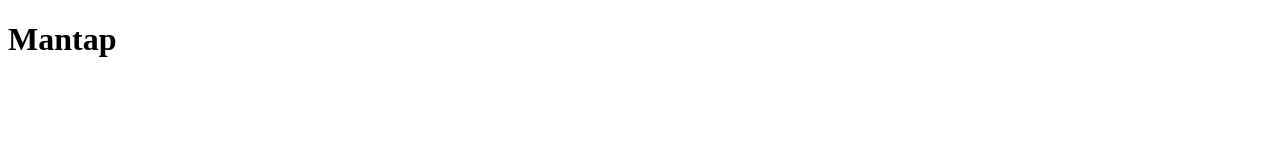
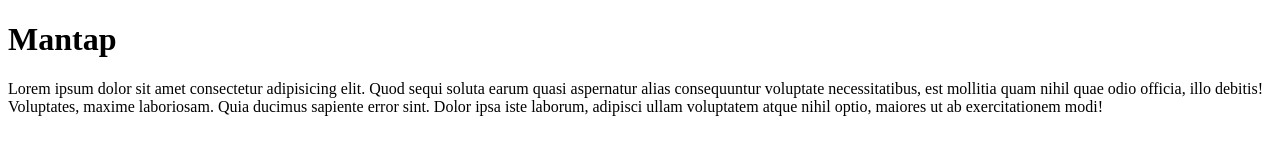
Before and after one commit to RSurya99/git-test-3, a plain HTML site: page index.html in a window 1280 px wide. Drawn offline with Linux system fonts and the light colour scheme.

Commit message:
edit file index.html

```diff
--- a/index.html
+++ b/index.html
@@ -7,5 +7,6 @@
 </head>
 <body>
     <h1>Mantap</h1>
+    <p>Lorem ipsum dolor sit amet consectetur adipisicing elit. Quod sequi soluta earum quasi aspernatur alias consequuntur voluptate necessitatibus, est mollitia quam nihil quae odio officia, illo debitis! Voluptates, maxime laboriosam. Quia ducimus sapiente error sint. Dolor ipsa iste laborum, adipisci ullam voluptatem atque nihil optio, maiores ut ab exercitationem modi!</p>
 </body>
 </html>
```
